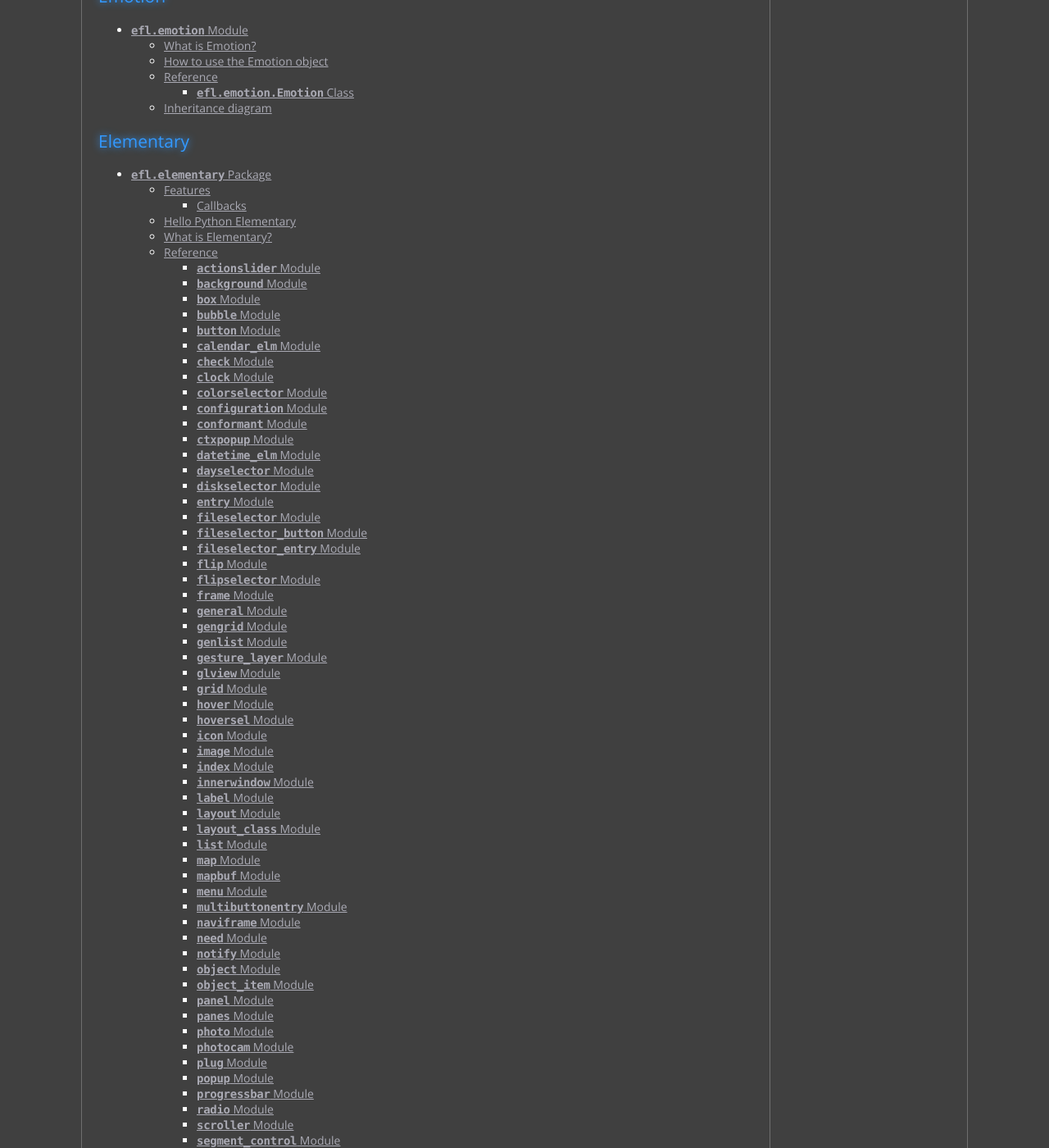
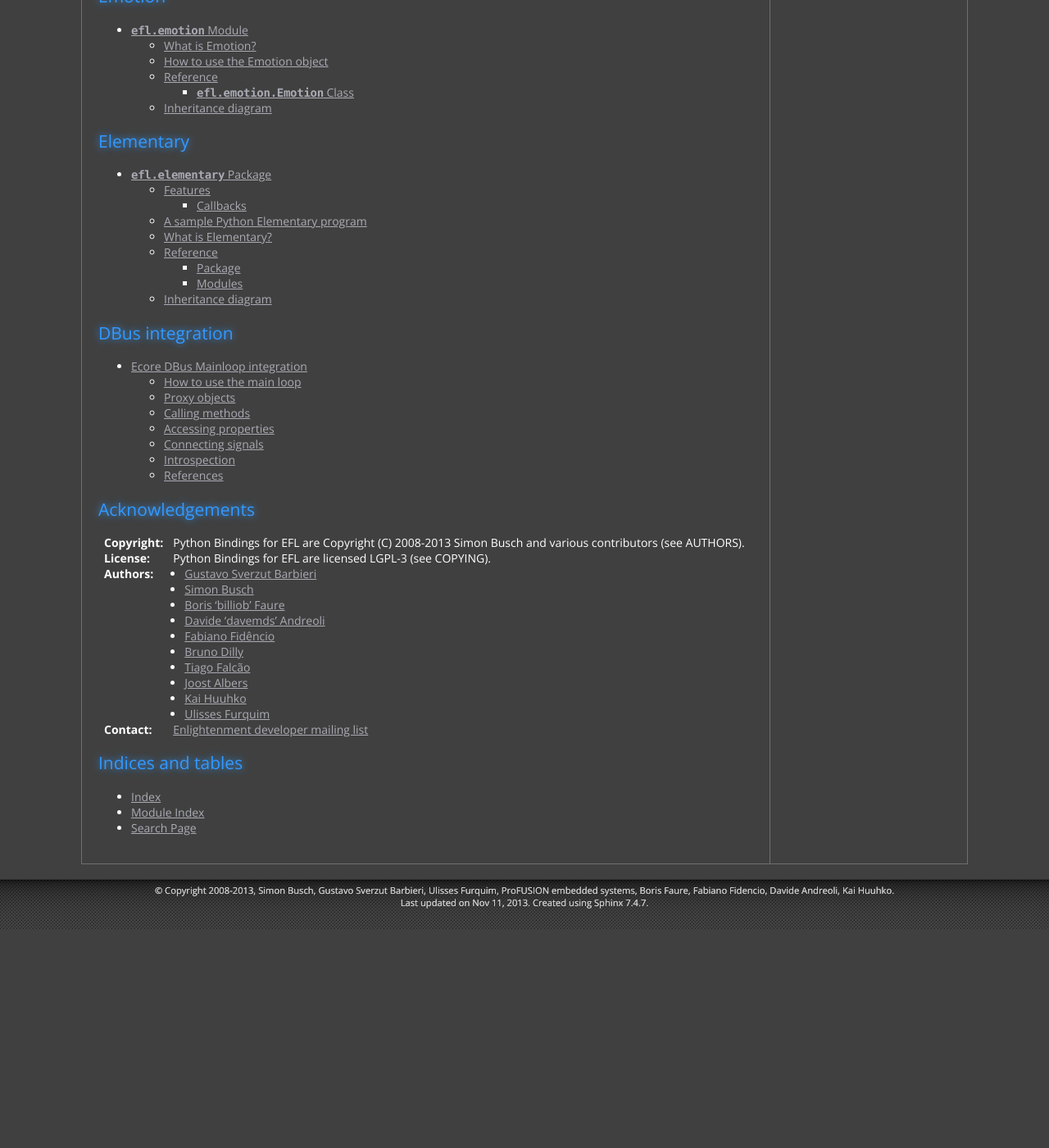
Before and after one commit to DaveMDS/python-efl, a Sphinx documentation site: the page built from doc/index.rst, in a window 1280 px wide and 1400 px high, scrolled down 2473 px. Shown: the whole window at 82% size. Built offline with Sphinx 7.4.7, drawn with Linux system fonts in a browser that asks for light colours; after the commit the page ends 3607 px from its top, so only the background shows below that; some of the changed lines change nothing that is shown; some of the changed text lies outside the part shown.

Commit message:
Doc: Fix many duplicate/missing label warnings and other issues.

```diff
--- a/doc/elementary/elementary.rst
+++ b/doc/elementary/elementary.rst
@@ -1,3 +1,5 @@
+.. py:module:: efl.elementary
+
 :mod:`efl.elementary` Package
 =============================
 
@@ -26,62 +28,11 @@
 
     object, source_object, event_type, event_info, *args, **kwargs
 
-Hello Python Elementary
------------------------
+A sample Python Elementary program
+----------------------------------
 
-Let's create an interactive "Hello World" gui where you can click the ok
-button to exit::
-
-    import efl.elementary as elm
-
-    def on_done(obj):
-        # quit the mainloop
-        elm.exit()
-
-    class Spam:
-        def __init__(self):
-            # new window - do the usual and give it a name (hello) and title (Hello)
-            win = elm.StandardWindow("hello", "Hello")
-            # when the user clicks "close" on a window there is a request to delete
-            win.callback_delete_request_add(on_done)
-
-            # add a box object - default is vertical. a box holds children in a row,
-            # either horizontally or vertically. nothing more.
-            box = elm.Box(win)
-            # make the box horizontal
-            box.horizontal = True
-            # add object as a resize object for the window (controls window minimum
-            # size as well as gets resized if window is resized)
-            win.resize_object_add(box)
-            box.show()
-
-            # add a label widget, set the text and put it in the pad frame
-            lab = elm.Label(win)
-            # set default text of the label
-            lab.text = "Hello out there world!"
-            # pack the label at the end of the box
-            box.pack_end(lab)
-            lab.show()
-
-            # add an ok button
-            btn = elm.Button(win)
-            # set default text of button to "OK"
-            btn.text = "OK"
-            # pack the button at the end of the box
-            box.pack_end(btn)
-            btn.show()
-            # call on_done when button is clicked
-            btn.callback_clicked_add(on_done)
-
-            # now we are done, show the window
-            win.show()
-
-    if __name__ == "__main__":
-        elm.init()
-        food = Spam()
-        # run the mainloop and process events and callbacks
-        elm.run()
-        elm.shutdown()
+.. literalinclude:: ../../examples/elementary/test_panel.py
+    :lines: 4-50
 
 What is Elementary?
 -------------------
@@ -95,6 +46,15 @@
 
 Reference
 ---------
+
+Package
+^^^^^^^
+
+Everything in the modules :py:mod:`~efl.elementary.general` and
+:py:mod:`~efl.elementary.need` is also available at package level.
+
+Modules
+^^^^^^^
 
 .. toctree::
    :maxdepth: 4
@@ -199,6 +159,7 @@
     efl.elementary.gengrid
     efl.elementary.genlist
     efl.elementary.gesture_layer
+    efl.elementary.glview
     efl.elementary.grid
     efl.elementary.hover
     efl.elementary.hoversel
```
Also changed, not shown: 13 other files.
